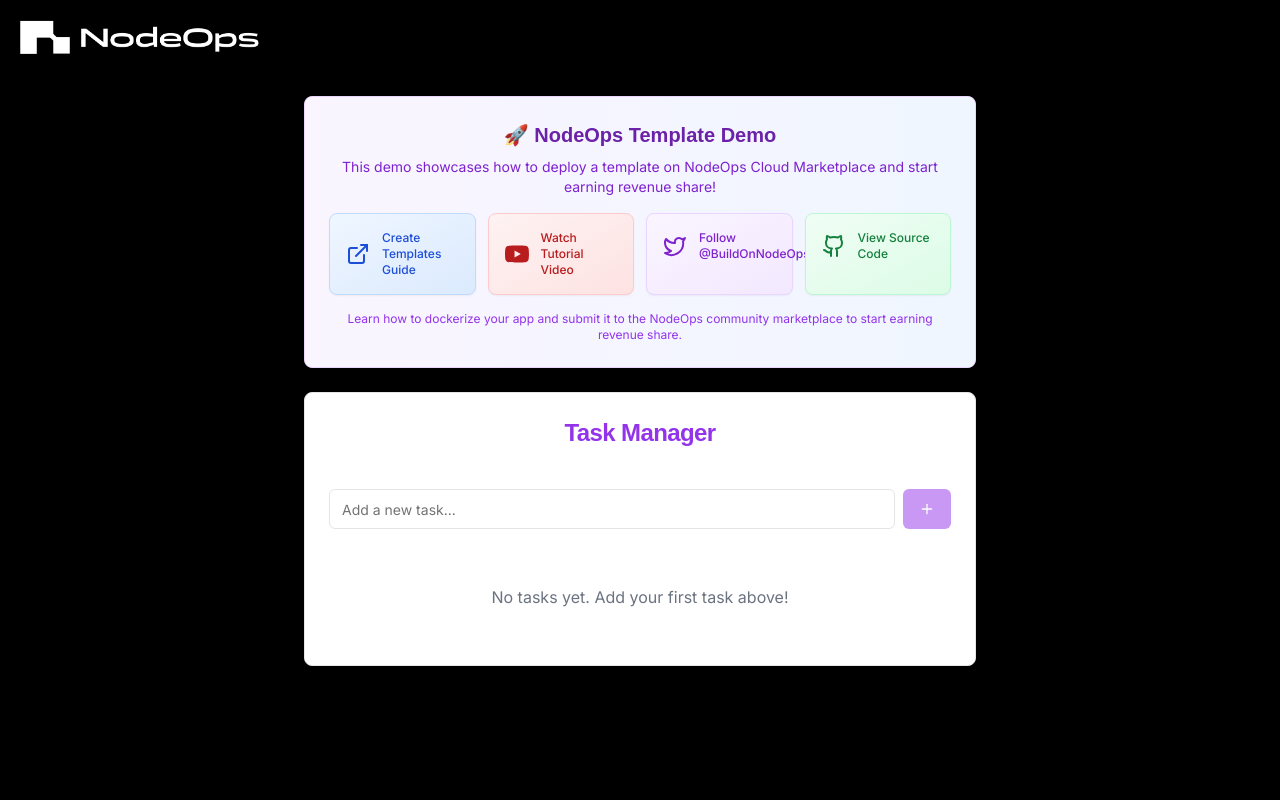
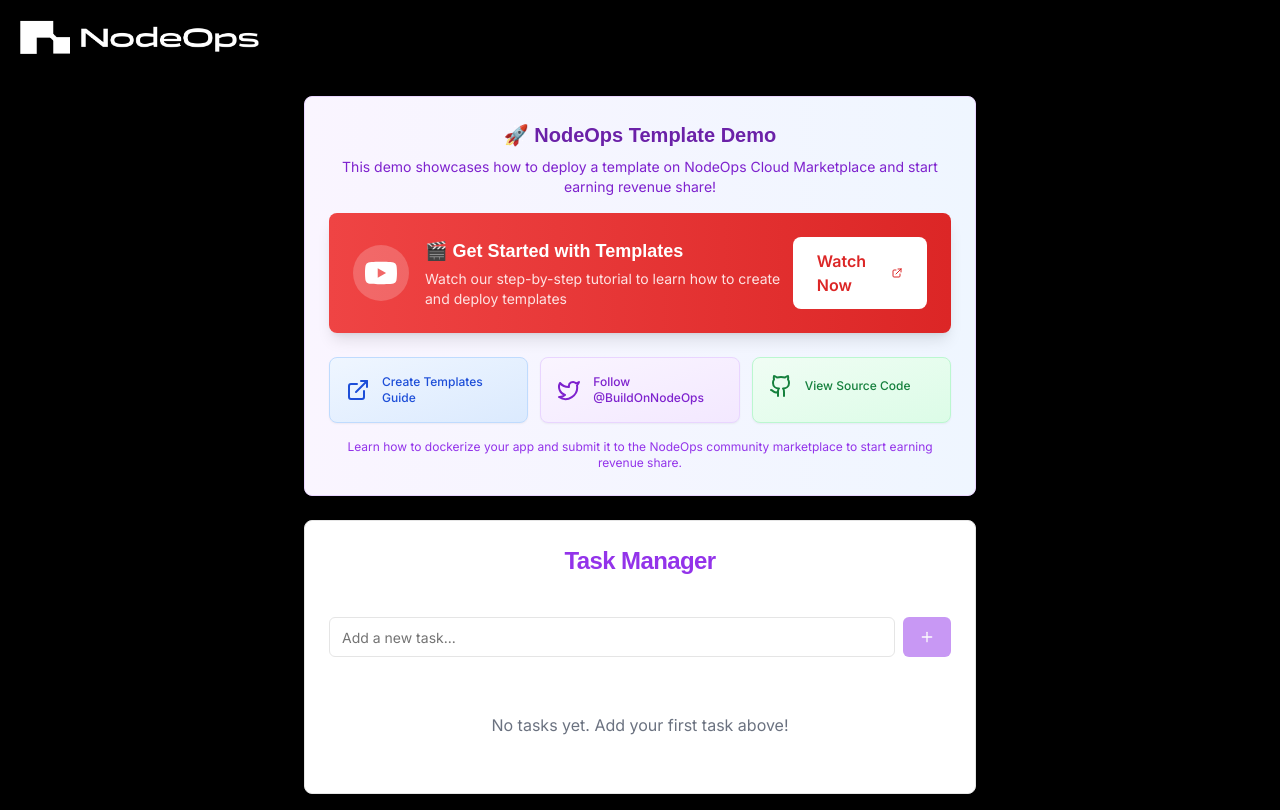
Before and after one commit to NodeOps-app/Nodeops-Template-Example-App, a Next.js app: page / in a window 1280 px wide. Built offline with nearby package versions, Linux system fonts and the light colour scheme.

Commit message:
added engaging youtube panel

```diff
--- a/app/page.tsx
+++ b/app/page.tsx
@@ -82,7 +82,37 @@ export default function Page() {
               </p>
             </div>
 
-            <div className="grid grid-cols-1 md:grid-cols-2 lg:grid-cols-4 gap-3">
+            {/* Featured Video Section */}
+            <div className="mb-6">
+              <div className="bg-gradient-to-r from-red-500 to-red-600 rounded-lg p-6 text-white shadow-lg hover:shadow-xl transition-all duration-300 transform hover:scale-105">
+                <div className="flex items-center justify-between">
+                  <div className="flex items-center gap-4">
+                    <div className="bg-white bg-opacity-20 rounded-full p-3">
+                      <svg className="w-8 h-8" fill="currentColor" viewBox="0 0 24 24">
+                        <path d="M23.498 6.186a3.016 3.016 0 0 0-2.122-2.136C19.505 3.545 12 3.545 12 3.545s-7.505 0-9.377.505A3.017 3.017 0 0 0 .502 6.186C0 8.07 0 12 0 12s0 3.93.502 5.814a3.016 3.016 0 0 0 2.122 2.136c1.871.505 9.376.505 9.376.505s7.505 0 9.377-.505a3.015 3.015 0 0 0 2.122-2.136C24 15.93 24 12 24 12s0-3.93-.502-5.814zM9.545 15.568V8.432L15.818 12l-6.273 3.568z"/>
+                      </svg>
+                    </div>
+                    <div>
+                      <h3 className="text-lg font-bold mb-1">🎬 Get Started with Templates</h3>
+                      <p className="text-red-100 text-sm">Watch our step-by-step tutorial to learn how to create and deploy templates</p>
+                    </div>
+                  </div>
+                  <a
+                    href="https://www.youtube.com/watch?v=q6S_P3PDAzg"
+                    target="_blank"
+                    rel="noopener noreferrer"
+                    className="bg-white text-red-600 px-6 py-3 rounded-lg font-semibold hover:bg-red-50 transition-colors flex items-center gap-2"
+                  >
+                    <span>Watch Now</span>
+                    <svg className="w-4 h-4" fill="none" stroke="currentColor" viewBox="0 0 24 24">
+                      <path strokeLinecap="round" strokeLinejoin="round" strokeWidth={2} d="M10 6H6a2 2 0 00-2 2v10a2 2 0 002 2h10a2 2 0 002-2v-4M14 4h6m0 0v6m0-6L10 14" />
+                    </svg>
+                  </a>
+                </div>
+              </div>
+            </div>
+
+            <div className="grid grid-cols-1 md:grid-cols-3 gap-3">
               {/* Documentation Link Box - Blue */}
               <Card className="bg-gradient-to-br from-blue-50 to-blue-100 border-blue-200 hover:border-blue-300 transition-colors">
                 <CardContent className="p-4">
@@ -95,25 +125,6 @@ export default function Page() {
                     <ExternalLink className="w-6 h-6 flex-shrink-0" />
                     <div className="flex flex-col">
                       <span className="text-xs font-medium">Create Templates Guide</span>
-                    </div>
-                  </a>
-                </CardContent>
-              </Card>
-
-              {/* YouTube Video Box - Red */}
-              <Card className="bg-gradient-to-br from-red-50 to-red-100 border-red-200 hover:border-red-300 transition-colors">
-                <CardContent className="p-4">
-                  <a
-                    href="https://www.youtube.com/watch?v=dQw4w9WgXcQ"
-                    target="_blank"
-                    rel="noopener noreferrer"
-                    className="flex items-center gap-3 text-red-700 hover:text-red-900 transition-colors"
-                  >
-                    <svg className="w-6 h-6 flex-shrink-0" fill="currentColor" viewBox="0 0 24 24">
-                      <path d="M23.498 6.186a3.016 3.016 0 0 0-2.122-2.136C19.505 3.545 12 3.545 12 3.545s-7.505 0-9.377.505A3.017 3.017 0 0 0 .502 6.186C0 8.07 0 12 0 12s0 3.93.502 5.814a3.016 3.016 0 0 0 2.122 2.136c1.871.505 9.376.505 9.376.505s7.505 0 9.377-.505a3.015 3.015 0 0 0 2.122-2.136C24 15.93 24 12 24 12s0-3.93-.502-5.814zM9.545 15.568V8.432L15.818 12l-6.273 3.568z"/>
-                    </svg>
-                    <div className="flex flex-col">
-                      <span className="text-xs font-medium">Watch Tutorial Video</span>
                     </div>
                   </a>
                 </CardContent>
```
